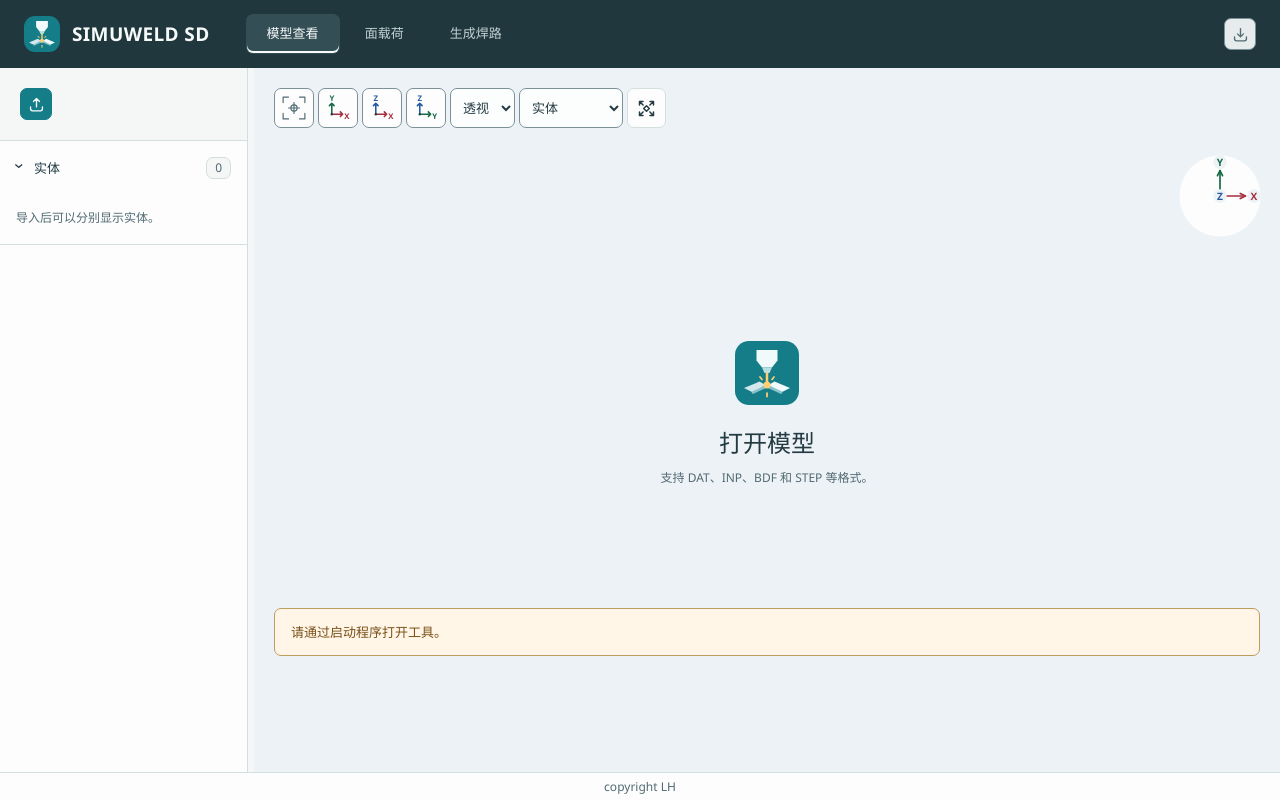
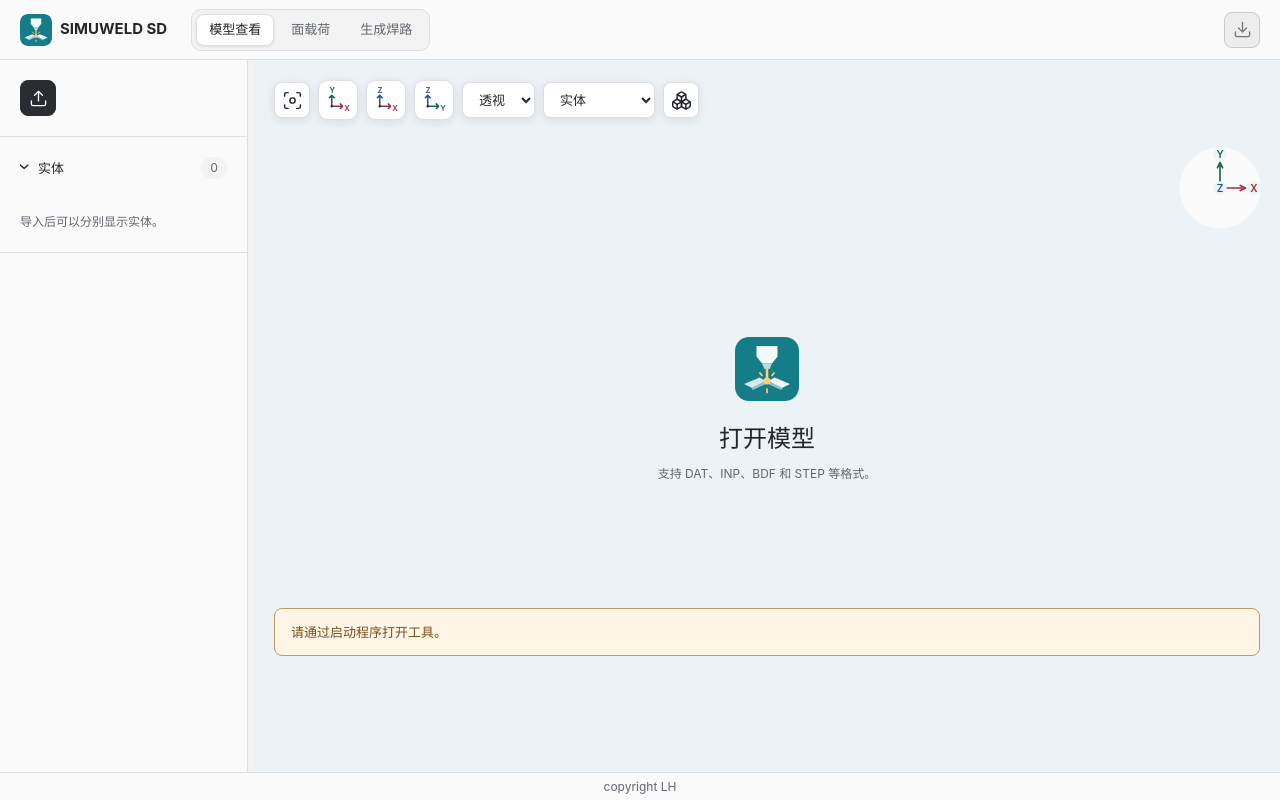
Before and after one commit to lihan960222-sys/simuweld-sd, a website built with Vite: page index.html in a window 1280 px wide. Built offline with nearby package versions, Linux system fonts and the light colour scheme.

Commit message:
同步交付版本的界面与播放设置

```diff
--- /dev/null
+++ b/frontend/design.css
@@ -0,0 +1,128 @@
+/* 工作区界面 */
+body { background: var(--color-panel); }
+header {
+  height: 60px;
+  gap: var(--space-xl);
+  padding: 0 var(--space-lg);
+  border-bottom: 1px solid var(--color-rule);
+  background: var(--color-chrome);
+  color: var(--color-chrome-ink);
+}
+header :focus-visible { outline-color: var(--color-focus); }
+.brand { gap: var(--space-xs); font-size: 15px; }
+.brand strong { font-weight: 650; letter-spacing: 0; }
+.brand-icon { width: 32px; height: 32px; border-radius: var(--radius-control); }
+#tools {
+  gap: var(--space-2xs);
+  padding: var(--space-2xs);
+  background: var(--color-panel);
+  border: 1px solid var(--color-rule);
+  border-radius: 10px;
+}
+#tools button {
+  min-height: 32px;
+  padding: var(--space-2xs) var(--space-sm);
+  border: 1px solid transparent;
+  color: var(--color-muted);
+  font-weight: 500;
+}
+#tools button:hover { background: var(--color-chrome-hover); color: var(--color-ink); }
+#tools button[aria-pressed=true] {
+  background: var(--color-elevated);
+  border-color: var(--color-rule);
+  color: var(--color-ink);
+  box-shadow: 0 1px 3px var(--color-shadow);
+}
+main { height: calc(100dvh - 88px); }
+aside { background: var(--color-paper); }
+.left > section:first-child { background: var(--color-paper); }
+.sidebar-resizer { background: var(--color-panel); }
+.sidebar-resizer:hover, .sidebar-resizer:focus-visible { background: var(--color-accent-wash); }
+button, input, select { border-color: var(--color-control-edge); }
+button { font-weight: 550; }
+button:hover { border-color: var(--color-muted); }
+button:focus-visible, input:focus-visible, select:focus-visible, summary:focus-visible, a:focus-visible, [tabindex]:focus-visible {
+  outline: 2px solid var(--color-focus);
+  outline-offset: 2px;
+}
+button.icon-button, button.icon-button.full, .row-buttons button.icon-button, .view-tools button.icon-button {
+  display: inline-grid;
+  place-items: center;
+  width: 36px;
+  height: 36px;
+  min-height: 36px;
+  padding: 0;
+  line-height: 1;
+  vertical-align: middle;
+}
+button.icon-button svg { display: block; width: 19px; height: 19px; margin: 0; }
+#model-info-button, .view-tools #explode { width: 36px; height: 36px; min-height: 36px; padding: 0; }
+header > button.icon-button { min-height: 36px; }
+.primary, .primary:hover { color: var(--color-accent-ink); }
+.primary:hover { border-color: var(--color-accent-hover); }
+.primary:disabled { color: var(--color-disabled-ink); }
+.panel-group > summary { padding: var(--space-md) var(--space-lg); }
+.panel-group > summary h2 { font-size: 13px; font-weight: 650; }
+.panel-content { padding: 0 var(--space-lg) var(--space-lg); }
+.section-title { gap: var(--space-xs); }
+.badge { background: var(--color-panel); border-color: transparent; border-radius: 999px; padding: 0 var(--space-xs); }
+label { color: var(--color-muted); font-size: 12px; font-weight: 500; }
+input:not([type=checkbox]):not([type=file]):not([type=range]):not([type=color]), select {
+  min-height: 38px;
+  padding: var(--space-xs) var(--space-sm);
+  background: var(--color-elevated);
+  border-color: var(--color-rule);
+  border-radius: var(--radius-control);
+}
+input:not([type=checkbox]):not([type=file]):not([type=range]):not([type=color]):hover, select:hover { border-color: var(--color-control-edge); }
+input[type=checkbox] { accent-color: var(--color-accent); }
+input[type=range] { appearance: none; height: 20px; padding: 0; border: 0; background: transparent; }
+input[type=range]::-webkit-slider-runnable-track { height: 4px; border-radius: 999px; background: var(--color-range-track); }
+input[type=range]::-webkit-slider-thumb {
+  appearance: none;
+  width: 14px;
+  height: 14px;
+  margin-top: -5px;
+  border: 2px solid var(--color-elevated);
+  border-radius: 50%;
+  background: var(--color-range-thumb);
+  box-shadow: 0 1px 4px var(--color-shadow);
+}
+input[type=range]:disabled::-webkit-slider-thumb { background: var(--color-disabled-ink); }
+.file-button { background: var(--color-elevated); border-color: var(--color-rule); color: var(--color-ink); }
+.file-button:hover { background: var(--color-panel); border-color: var(--color-control-edge); }
+.body-tree > summary { background: var(--color-panel); border-radius: var(--radius-control); }
+.body-card { border-bottom-color: transparent; }
+.body-card > summary { border-radius: var(--radius-control); }
+.body-card > summary:hover { background: var(--color-panel); }
+.info-wrap .model-info { background: var(--color-elevated); border-color: var(--color-rule); box-shadow: 0 8px 24px var(--color-shadow); }
+.view-tools { gap: var(--space-xs); }
+.view-tools button, .view-tools select, .view-tools label {
+  background: var(--color-elevated);
+  border-color: var(--color-rule);
+  box-shadow: 0 2px 8px var(--color-shadow);
+}
+.view-tools button:hover { background: var(--color-panel); }
+.view-tools button:not(.icon-button) { border-radius: 10px; }
+.view-tools select { min-height: 36px; }
+.selection-bar { background: var(--color-elevated); border-color: var(--color-rule); box-shadow: 0 8px 24px var(--color-shadow); }
+.force-info, #case-list { background: var(--color-panel); border: 1px solid var(--color-rule); }
+.load-card { border-bottom-color: var(--color-rule); }
+.load-select[aria-pressed=true], .weld-entry-name[aria-pressed=true] { color: var(--color-ink); background: var(--color-accent-wash); }
+.weld-player { border-top-color: var(--color-rule); }
+.heat-preview { border-color: var(--color-rule); background: var(--color-panel); }
+.model-dialog { border-color: var(--color-rule); border-radius: 16px; box-shadow: 0 18px 50px var(--color-shadow); }
+footer { background: var(--color-paper); }
+@media (max-width: 1100px) {
+  header { gap: var(--space-sm); padding: 0 var(--space-md); }
+}
+@media (max-width: 800px) {
+  header { height: auto; padding: var(--space-sm) var(--space-md); }
+  #tools { order: 1; width: 100%; }
+  main, main.has-tool-panel { height: auto; }
+  .panel-group > summary { padding-inline: var(--space-md); }
+  .panel-content { padding-inline: var(--space-md); }
+}
+@media (max-width: 520px) {
+  header > button.icon-button { width: 36px; margin-left: auto; }
+}
--- a/frontend/main.ts
+++ b/frontend/main.ts
@@ -4,6 +4,7 @@ import { Viewer, type MeshData } from './viewer';
 import { WeldingTool } from './welding';
 import { setupSidebarResize } from './sidebarResize';
 import { iconButton, setIcon, makeCollapsible } from './ui';
+import './design.css';
 
 interface ModelInfo {
   supports_loads: boolean; length_unit?: string;
@@ -142,6 +143,7 @@ makeCollapsible();
 setIcon(get('open-model'),'upload','打开模型');setIcon(get('model-info-button'),'info','模型信息');
 setIcon(get('save-load'),'save','保存载荷');setIcon(get('clear'),'close','清空选择');
 setIcon(get('show-all-loads'),'all','显示全部载荷');setIcon(get('explode'),'explode','爆炸图');
+setIcon(get('fit'),'focus','回到中心');
 const workspaceTools: WorkspaceTool[] = [
   {id:'model', label:'模型查看'},
   {id:'surface-load', label:'面载荷', activate:()=>{if(displayedLoads.size) drawSavedLoads();else {viewer.highlight(selected); drawPreview();}}, pick:face=>{
--- a/frontend/tokens.css
+++ b/frontend/tokens.css
@@ -1,27 +1,27 @@
 /* Hallmark · shape: app screen · theme: brand · genre: modern-minimal · v2.0.0 */
 :root {
-  --font-body: "Segoe UI", "Microsoft YaHei", sans-serif;
-  --color-ink: #243b43;
-  --color-muted: #526a73;
-  --color-paper: #fcfdfc;
-  --color-panel: #f5f7f6;
-  --color-field: #fcfefd;
-  --color-rule: #d3dedf;
-  --color-control-edge: #7b9097;
-  --color-accent: #147d88;
-  --color-accent-hover: #0c646d;
-  --color-accent-ink: #f8fdfc;
-  --color-accent-wash: #e5f0ef;
-  --color-focus: #106e79;
-  --color-chrome: #21373e;
-  --color-chrome-hover: #344e56;
-  --color-chrome-ink: #f6faf9;
-  --color-chrome-muted: #c1d1d3;
-  --color-disabled: #e6eceb;
-  --color-disabled-ink: #526a73;
+  --font-body: -apple-system, BlinkMacSystemFont, "Segoe UI", "Microsoft YaHei", sans-serif;
+  --color-ink: #25262a;
+  --color-muted: #62666e;
+  --color-paper: #fafafa;
+  --color-panel: #f3f3f4;
+  --color-field: #ffffff;
+  --color-rule: #dedfe2;
+  --color-control-edge: #c7c9ce;
+  --color-accent: #292c31;
+  --color-accent-hover: #454950;
+  --color-accent-ink: #ffffff;
+  --color-accent-wash: #e7e8eb;
+  --color-focus: #2563c9;
+  --color-chrome: #fafafa;
+  --color-chrome-hover: #ececef;
+  --color-chrome-ink: #25262a;
+  --color-chrome-muted: #62666e;
+  --color-disabled: #ededee;
+  --color-disabled-ink: #74777d;
   --color-viewport: #edf2f6;
   --color-overlay: #edf2f6ed;
-  --color-backdrop: #21373e80;
+  --color-backdrop: #1c1e2473;
   --color-warning: #795018;
   --color-warning-paper: #fff6e7;
   --color-warning-edge: #bf9b60;
@@ -30,7 +30,10 @@
   --color-y: #166947;
   --color-z: #2459a2;
   --color-disc-label: #146581;
-  --color-shadow: #21373e1a;
+  --color-shadow: #1c1e241a;
+  --color-elevated: #ffffff;
+  --color-range-track: #d5d7db;
+  --color-range-thumb: #41454c;
   --color-path-unselected: #9b9b9b;
   --color-path-selected: #e59b26;
   --space-2xs: 4px;
@@ -40,8 +43,8 @@
   --space-lg: 20px;
   --space-xl: 24px;
   --space-2xl: 32px;
-  --radius-control: 7px;
-  --radius-panel: 11px;
+  --radius-control: 8px;
+  --radius-panel: 12px;
   --dur-micro: 120ms;
   --ease-out: cubic-bezier(.22, 1, .36, 1);
 }
--- a/frontend/ui.ts
+++ b/frontend/ui.ts
@@ -1,27 +1,16 @@
-const paths = {
-  add: '<path d="M12 5.25v13.5M5.25 12h13.5"/>',
-  save: '<path d="M5.5 3.5h10.8l3.7 3.7v11.3a2 2 0 0 1-2 2H6a2 2 0 0 1-2-2v-13a2 2 0 0 1 1.5-2ZM8 3.5v5h8v-5M8 20v-7h8v7"/>',
-  edit: '<path d="m15.3 5.3 3.4 3.4M5 19l3.9-.8L19 8.1a2.1 2.1 0 0 0-3-3L5.8 15.2 5 19Z"/>',
-  delete: '<path d="M5 7h14M9 7V5.5A1.5 1.5 0 0 1 10.5 4h3A1.5 1.5 0 0 1 15 5.5V7M7 7l.7 11.5a1.6 1.6 0 0 0 1.6 1.5h5.4a1.6 1.6 0 0 0 1.6-1.5L17 7M10 10.5v5.5m4-5.5v5.5"/>',
-  close: '<path d="m7 7 10 10M17 7 7 17"/>',
-  play: '<path d="M8.5 5.8a1 1 0 0 1 1.5-.9l9.2 6.2a1 1 0 0 1 0 1.8L10 19.1a1 1 0 0 1-1.5-.9V5.8Z"/>',
-  pause: '<path d="M8.5 5.5v13m7-13v13" stroke-width="2.3"/>',
-  reset: '<path d="M4.8 8.8A7.7 7.7 0 1 1 4.4 15M4.8 4.7v4.1h4.1"/>',
-  reverse: '<path d="M4.5 8h14.8l-3.2-3.2M19.5 16H4.7l3.2 3.2"/>',
-  start: '<circle cx="6.2" cy="12" r="2.7"/><path d="M9.5 12h10m-3.2-3.2 3.2 3.2-3.2 3.2"/>',
-  end: '<circle cx="17.8" cy="12" r="2.7"/><path d="M4.5 12h10m-3.2-3.2 3.2 3.2-3.2 3.2"/>',
-  path: '<circle cx="5.5" cy="6" r="2"/><circle cx="18.5" cy="18" r="2"/><path d="M7.5 6h8a3.5 3.5 0 0 1 0 7h-7a2.5 2.5 0 0 0 0 5h8"/>',
-  grip: '<path d="M9 6h.01M15 6h.01M9 12h.01M15 12h.01M9 18h.01M15 18h.01" stroke-width="3"/>',
-  all: '<rect x="4" y="4" width="6" height="6" rx="1.4"/><rect x="14" y="4" width="6" height="6" rx="1.4"/><rect x="4" y="14" width="6" height="6" rx="1.4"/><rect x="14" y="14" width="6" height="6" rx="1.4"/>',
-  eye: '<path d="M3 12s3.3-6 9-6 9 6 9 6-3.3 6-9 6-9-6-9-6Z"/><circle cx="12" cy="12" r="2.6"/>',
-  upload: '<path d="M12 15V4.5m-3.8 3.8L12 4.5l3.8 3.8M4.5 15v2.5A2.5 2.5 0 0 0 7 20h10a2.5 2.5 0 0 0 2.5-2.5V15"/>',
-  download: '<path d="M12 4.5V15m-3.8-3.8L12 15l3.8-3.8M4.5 15v2.5A2.5 2.5 0 0 0 7 20h10a2.5 2.5 0 0 0 2.5-2.5V15"/>',
-  info: '<circle cx="12" cy="12" r="8.5"/><path d="M12 10.5v5.5m0-8v.1" stroke-width="2"/>',
-  explode: '<path d="m12 8.8 3.2 3.2-3.2 3.2L8.8 12 12 8.8ZM4 8V4h4M4 4l4.1 4.1M16 4h4v4m0-4-4.1 4.1M4 16v4h4m-4 0 4.1-4.1M16 20h4v-4m0 4-4.1-4.1"/>',
+import { createElement, Plus, Save, Pencil, Trash2, X, Play, Pause, RotateCcw, ArrowLeftRight, MapPin, MapPinCheck, Route, GripVertical, Layers3, ListVideo, Eye, Upload, Download, Info, Boxes, Focus } from 'lucide';
+
+const icons = {
+  add: Plus, save: Save, edit: Pencil, delete: Trash2, close: X,
+  play: Play, pause: Pause, reset: RotateCcw, reverse: ArrowLeftRight,
+  start: MapPin, end: MapPinCheck, path: Route, grip: GripVertical,
+  all: Layers3, playAll: ListVideo, eye: Eye, upload: Upload, download: Download,
+  info: Info, explode: Boxes, focus: Focus,
 };
-export type IconName = keyof typeof paths;
+export type IconName = keyof typeof icons;
 export function setIcon(button: HTMLElement, name: IconName, label: string) {
-  button.innerHTML=`<svg viewBox="0 0 24 24" aria-hidden="true" focusable="false">${paths[name]}</svg>`;
+  const svg=createElement(icons[name]);svg.setAttribute('aria-hidden','true');svg.setAttribute('focusable','false');
+  button.replaceChildren(svg);
   button.classList.add('icon-button');button.setAttribute('aria-label',label);button.title=label;
 }
 export function iconButton(name: IconName, label: string) {
--- a/frontend/welding.css
+++ b/frontend/welding.css
@@ -1,5 +1,5 @@
 /* Hallmark · shape: app screen · theme: brand · redesign: full · 焊路操作 */
-[data-tool="welding"] #weld-add,[data-tool="welding"] #weld-cancel{width:34px;display:inline-flex;margin-right:var(--space-xs)}
+[data-tool="welding"] #weld-add,[data-tool="welding"] #weld-cancel{margin-right:var(--space-xs)}
 [data-tool="welding"] #weld-cancel[hidden]{display:none}
 .weld-editor-heading{font-weight:600;margin:var(--space-sm) 0 var(--space-xs)}
 .weld-entry-heading{display:flex;align-items:center;gap:var(--space-2xs)}
--- a/frontend/welding.ts
+++ b/frontend/welding.ts
@@ -62,7 +62,7 @@ export class WeldingTool {
         <button id="weld-add" class="primary full" disabled>添加到顺序列表</button><button id="weld-cancel" class="full" hidden>取消编辑</button>
         <div id="weld-list"></div>
         <div class="weld-player"><div class="row-buttons weld-preview-controls"><button id="weld-all" disabled>按顺序播放全部焊路</button><button id="weld-play" disabled>播放</button><button id="weld-reset" disabled>回到起点</button></div>
-        <label>播放速度 <output id="weld-rate-value">1×</output><input id="weld-rate" type="range" min="-50" max="50" step="1" value="0" aria-label="播放速度" aria-valuetext="1×"><span class="weld-rate-marks" aria-hidden="true"><span>0.1×</span><span>1×</span><span>20×</span></span></label>
+        <label>播放速度 <output id="weld-rate-value">1×</output><input id="weld-rate" type="range" min="-50" max="50" step="1" value="0" aria-label="播放速度" aria-valuetext="1×"><span class="weld-rate-marks" aria-hidden="true"><span>0.1×</span><span>1×</span><span>2×</span></span></label>
         <label>进度<input id="weld-progress" type="range" min="0" max="1" step="any" value="0" disabled></label>
         <output id="weld-time" title="按速度与停止时间播放。光源表示焊接位置，温度场需在 Simufact 中计算。">添加焊路后预览</output></div>
       </section>
@@ -84,7 +84,7 @@ export class WeldingTool {
     for(const [id,icon,label] of [
       ['weld-pick-start','start','拾取起点'],['weld-pick-end','end','拾取终点'],['weld-full','path','整条路径'],
       ['weld-reverse','reverse','反向'],['weld-add','add','添加焊路'],['weld-cancel','close','取消编辑'],
-      ['weld-all','all','按顺序播放全部焊路'],['weld-play','play','播放'],['weld-reset','reset','回到起点'],
+      ['weld-all','playAll','按顺序播放全部焊路'],['weld-play','play','播放'],['weld-reset','reset','回到起点'],
       ['weld-heat-save','save','创建热源'],['weld-heat-new','add','新增热源'],['weld-heat-cancel','close','取消修改'],
     ] as const) setIcon(this.element(id),icon,label);
     this.panel.addEventListener('input',event=>{
@@ -171,7 +171,7 @@ export class WeldingTool {
   private select(id: string) { return this.element<HTMLSelectElement>(id); }
   private playbackRate() {
     const position=Number(this.field('weld-rate').value);
-    return Number((position<0?10**(position/50):20**(position/50)).toFixed(2));
+    return Number((position<0?10**(position/50):2**(position/50)).toFixed(2));
   }
   get hasPaths() { return !!this.sources.length; }
   get canExport() { return !!this.entries.length && this.editing===null && !this.heatDirty; }
--- a/package.json
+++ b/package.json
@@ -8,7 +8,7 @@
     "test:browser": "playwright test",
     "test:viewer": "playwright test --config playwright.viewer.config.ts"
   },
-  "dependencies": {"three": "^0.180.0"},
+  "dependencies": {"three": "^0.180.0", "lucide": "1.62.0"},
   "devDependencies": {
     "@types/three": "^0.180.0",
     "typescript": "^5.9.3",
--- a/playwright.config.ts
+++ b/playwright.config.ts
@@ -1,6 +1,6 @@
 import { defineConfig } from '@playwright/test';
 
 export default defineConfig({
-  testDir: './tests', testMatch: ['browser.spec.ts','heat.spec.ts','csv-display.spec.ts','workspace.spec.ts','weld-interaction.spec.ts','load-interaction.spec.ts','weld-rate.spec.ts'], timeout: 180000, workers: 1,
+  testDir: './tests', testMatch: ['browser.spec.ts','heat.spec.ts','csv-display.spec.ts','workspace.spec.ts','weld-interaction.spec.ts','load-interaction.spec.ts','weld-rate.spec.ts','ui-redesign.spec.ts'], timeout: 180000, workers: 1,
   use: { baseURL: process.env.SFMARC_TEST_URL || 'http://127.0.0.1:8765', headless: true, channel: 'msedge', viewport: {width: 1440, height: 960} },
 });
```
Also changed, not shown: THIRD_PARTY_NOTICES.md (+1 -1 lines), tests/browser.spec.ts (+1 -1 lines), tests/ui-redesign.spec.ts (added, +36 -0 lines), tests/weld-interaction.spec.ts (+1 -1 lines), tests/weld-rate.spec.ts (+3 -1 lines), README.md, 2 other files.
